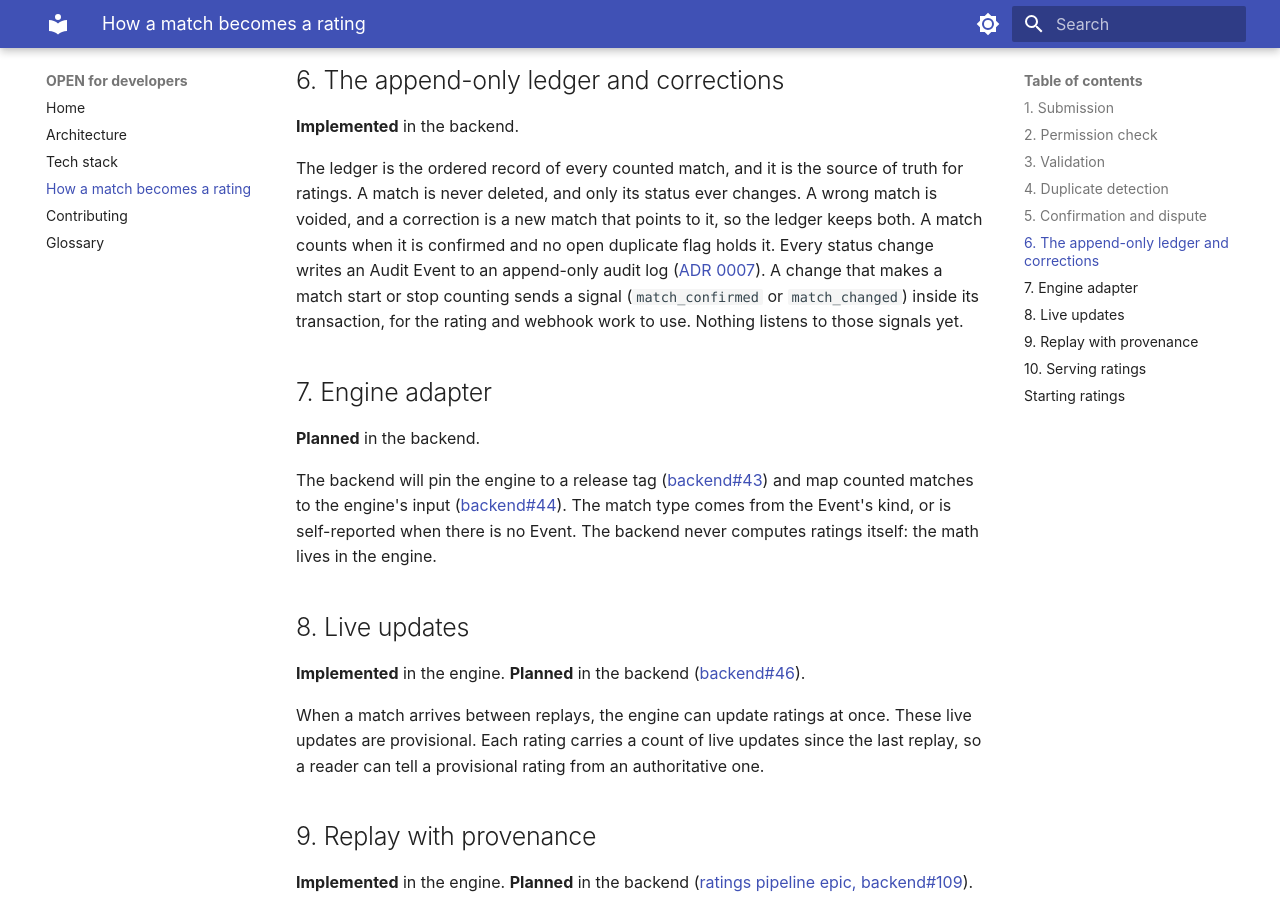
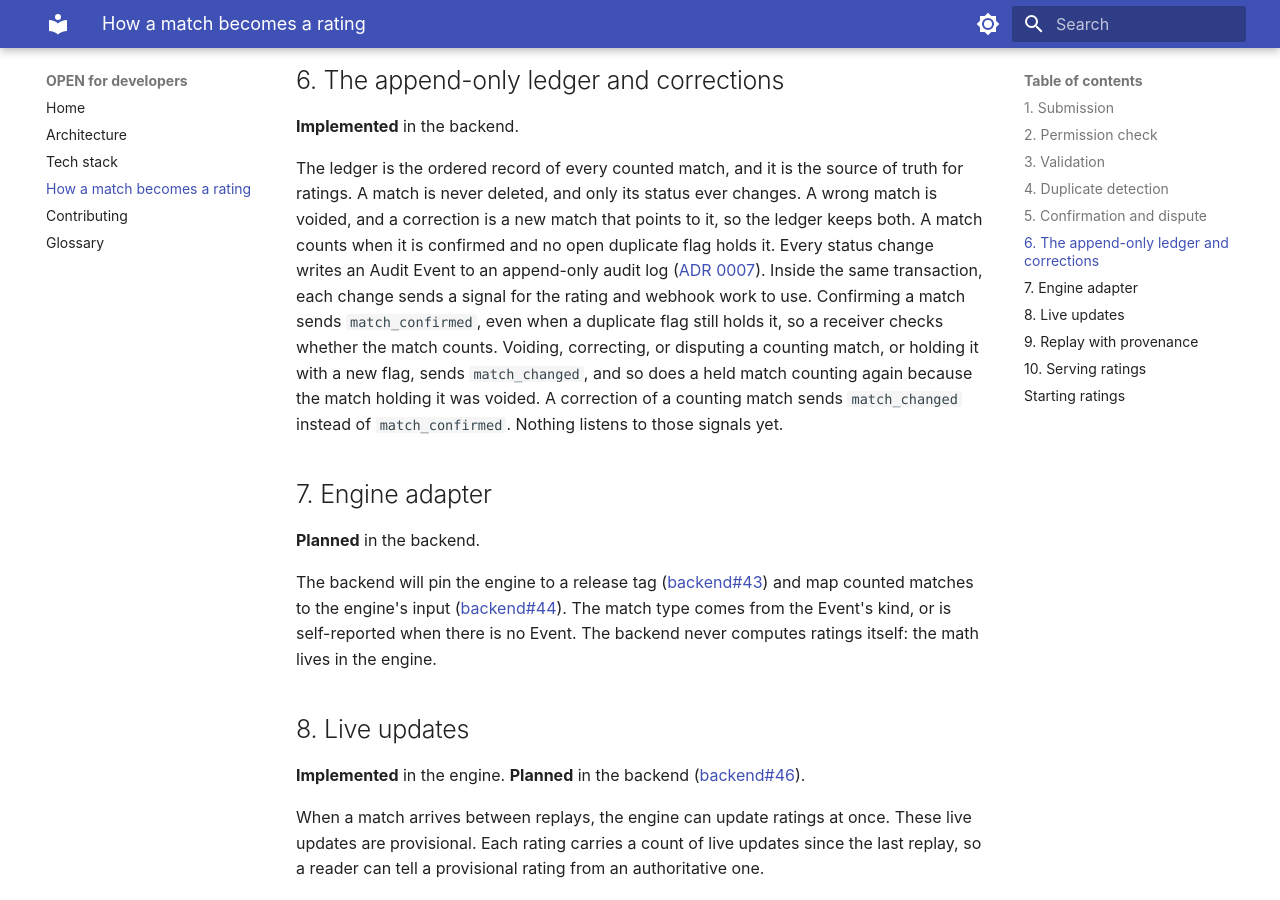
Before and after one commit to openpickleball/developers, an MkDocs documentation site: the page built from docs/match-to-rating.md, in a window 1280 px wide and 900 px high, scrolled down 2362 px. Built offline with MkDocs 1.6.1 and Material for MkDocs 9.7.7, drawn with Linux system fonts in a browser that asks for light colours.

Commit message:
Correct the ledger signal and database wording
This corrects the signal sentence from 42937c3. match_confirmed is sent
each time a match becomes confirmed, even while a duplicate flag holds
it, and match_changed covers a counting match that is voided,
corrected, disputed, or newly held, and a held match that counts again.
The stack page no longer implies constraints make the ledger immutable:
the app refuses ledger edits and deletes, and only the audit log has a
trigger. The glossary keeps CONTEXT.md's Shadow Mode definition only.

Co-Authored-By: Claude Opus 5.5 <noreply@anthropic.com>
Signed-off-by: Brad Stricherz <brad.stricherz@gmail.com>

```diff
--- a/docs/match-to-rating.md
+++ b/docs/match-to-rating.md
@@ -67,7 +67,7 @@ A match has four statuses: pending, confirmed, disputed, and voided. A match fro
 
 **Implemented** in the backend.
 
-The ledger is the ordered record of every counted match, and it is the source of truth for ratings. A match is never deleted, and only its status ever changes. A wrong match is voided, and a correction is a new match that points to it, so the ledger keeps both. A match counts when it is confirmed and no open duplicate flag holds it. Every status change writes an Audit Event to an append-only audit log ([ADR 0007](https://github.com/openpickleball/backend/blob/main/docs/adr/0007-append-only-audit-log.md)). A change that makes a match start or stop counting sends a signal (`match_confirmed` or `match_changed`) inside its transaction, for the rating and webhook work to use. Nothing listens to those signals yet.
+The ledger is the ordered record of every counted match, and it is the source of truth for ratings. A match is never deleted, and only its status ever changes. A wrong match is voided, and a correction is a new match that points to it, so the ledger keeps both. A match counts when it is confirmed and no open duplicate flag holds it. Every status change writes an Audit Event to an append-only audit log ([ADR 0007](https://github.com/openpickleball/backend/blob/main/docs/adr/0007-append-only-audit-log.md)). Inside the same transaction, each change sends a signal for the rating and webhook work to use. Confirming a match sends `match_confirmed`, even when a duplicate flag still holds it, so a receiver checks whether the match counts. Voiding, correcting, or disputing a counting match, or holding it with a new flag, sends `match_changed`, and so does a held match counting again because the match holding it was voided. A correction of a counting match sends `match_changed` instead of `match_confirmed`. Nothing listens to those signals yet.
 
 ## 7. Engine adapter
 
```
Also changed, not shown: docs/glossary.md (+1 -1 lines), docs/stack.md (+1 -1 lines).
